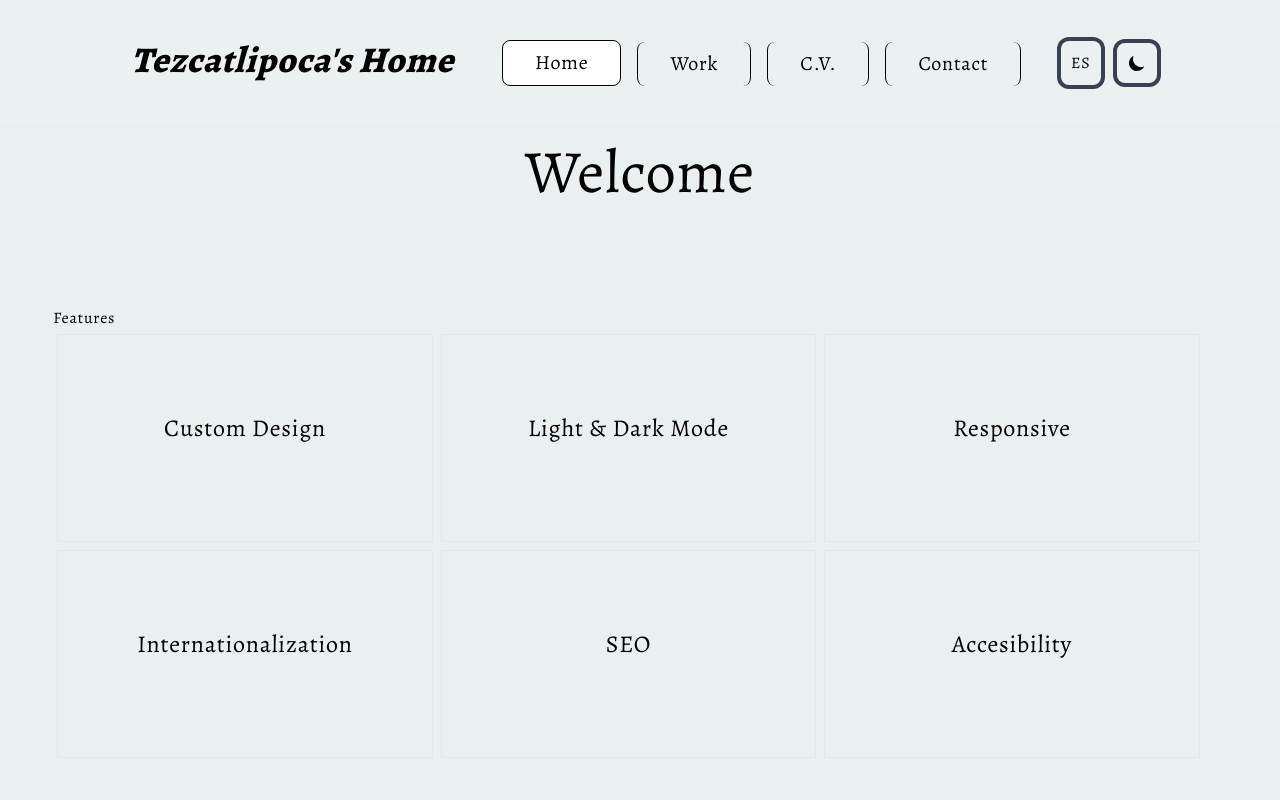
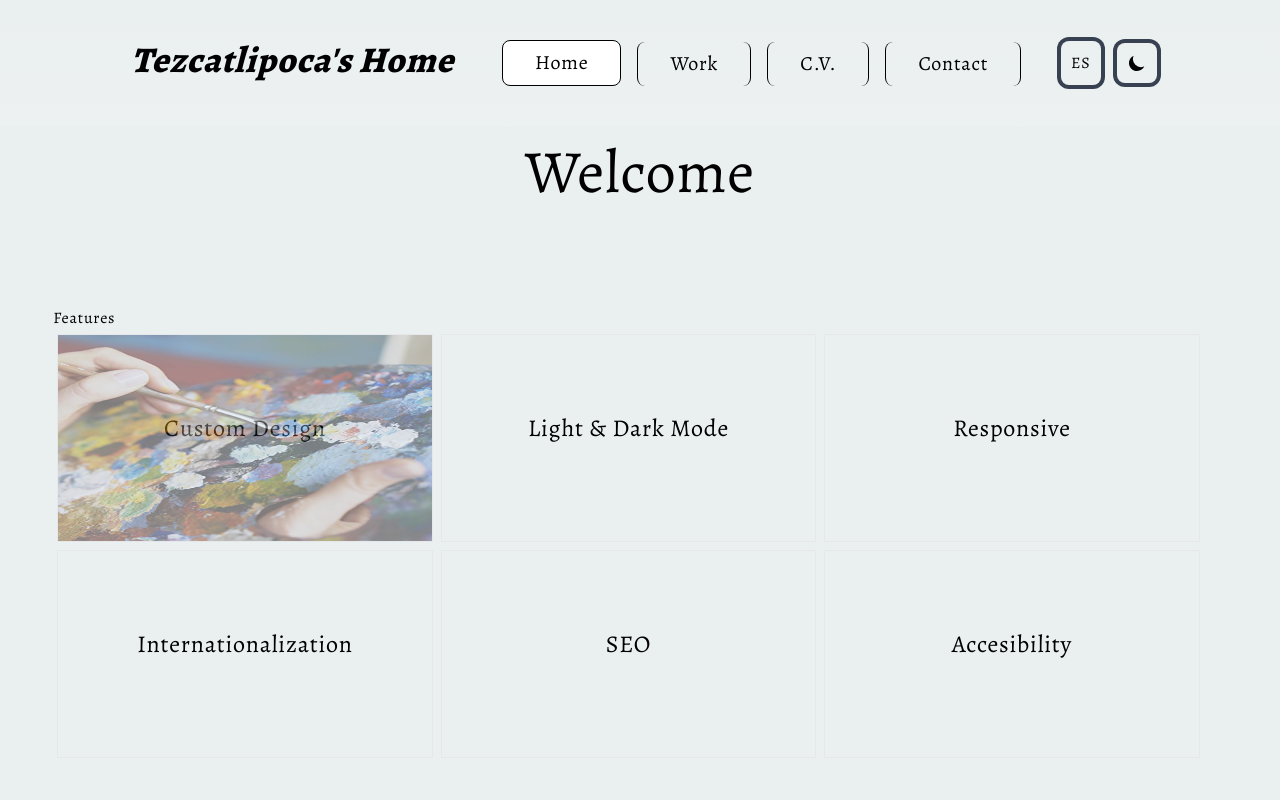
Before and after one commit to Tezcatlipoca0000/tez-web, a Next.js app: page /en in a window 1280 px wide. Shown: the top 800 px of the page. Built offline with nearby package versions, Linux system fonts and the light colour scheme.

Commit message:
Added click funtionality to features and begun setting images

```diff
--- a/app/[locale]/components/Features.js
+++ b/app/[locale]/components/Features.js
@@ -1,8 +1,10 @@
 'use client';
+import customBG from "../../../public/customBG.jpg"
 import ArrowDown from "../icons/ArrowDown";
 import ArrowRight from "../icons/ArrowRight";
 import ArrowUp from "../icons/ArrowUp";
 import { useState } from "react";
+import Image from "next/image";
 
 export default function Features({ dictionary }) {
     const [down, setDown] = useState(false);
@@ -13,9 +15,10 @@ export default function Features({ dictionary }) {
     }
 
     function toggleFeature(e) {
-        let desc1 = e.target.closest('span') ? e.target.closest('span') : e.target.lastElementChild;
-        desc1.classList.toggle('descAppear');
+        let desc = e.currentTarget.lastElementChild;
+        desc.classList.toggle('descAppear2');
     }
+
     return (
         <>
             {/* For larger screens */}
@@ -23,7 +26,8 @@ export default function Features({ dictionary }) {
                 <h2>Features</h2>
                 <div className="flex flex-wrap">
 
-                    <div className="featCard">
+                    <div className="featCard" onClick={toggleFeature}>
+                        <Image src={customBG} alt="custom design background image" fill className="opacity-50"/>
                         <h3 className="text-2xl">{dictionary.Features.customTitle}</h3>
                         <p className="featDesc">{dictionary.Features.customContent}</p>
                     </div>
--- a/app/[locale]/globals.css
+++ b/app/[locale]/globals.css
@@ -63,12 +63,16 @@
     @apply border flex w-1/2 justify-center items-center
   }
 
+  /* **** Features **** */
+
+  /* ****          ****           Small screen Layout **** */
+
   .featBtn {
     @apply w-full px-4 py-2 inline-flex items-center space-x-4 hover:transition-[padding] duration-500 ease-in-out hover:pl-10 hover:animate-[bounceRight_500ms_ease-in-out_1] text-2xl
   }
 
   .featDesc1 {
-    @apply opacity-0 text-xl
+    @apply opacity-0 text-xl text-justify
   }
 
   .descAppear {
@@ -79,15 +83,21 @@
     @apply descAppear
   }
 
+  /* ****          ****           Big screen Layout **** */
+
   .featCard {
-    @apply flex flex-col justify-center items-center w-[32%] min-h-[13rem] border p-10 m-1
+    @apply relative flex flex-col justify-center items-center w-[32%] min-h-[13rem] border p-10 m-1
   }
 
   .featDesc {
     @apply w-auto h-auto max-h-0 max-w-0 overflow-hidden opacity-0 text-justify mt-5
   }
 
-  .featCard:hover .featDesc {
+  .descAppear2 {
     @apply max-w-full max-h-full descAppear
   }
+
+  .featCard:hover .featDesc {
+    @apply descAppear2
+  }
 }
```
Also changed, not shown: public/customBG.jpg (added).
